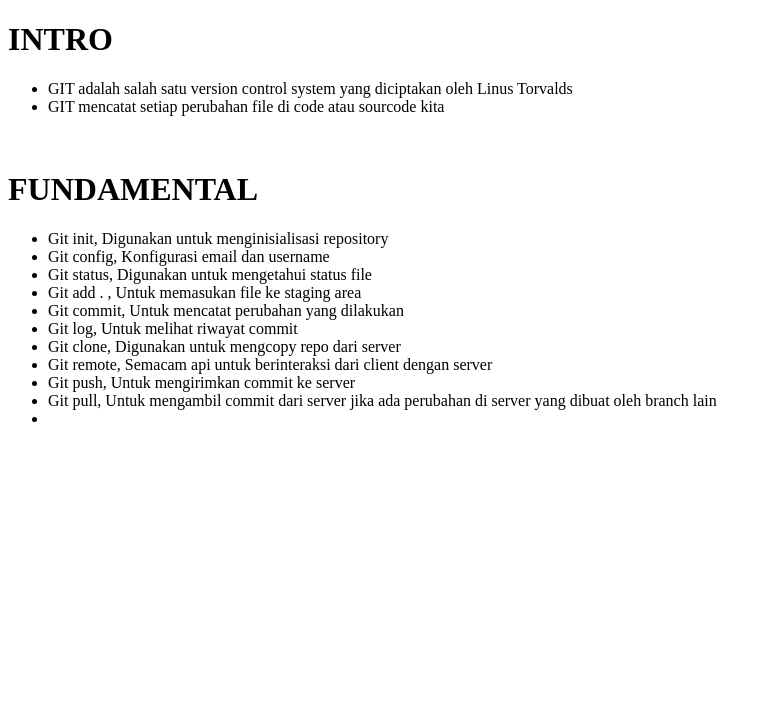
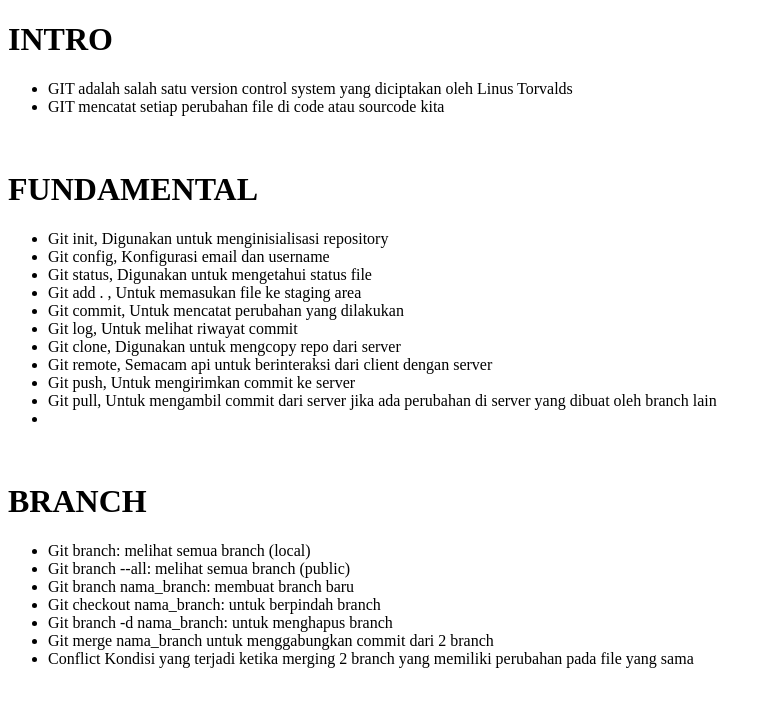
Before and after one commit to drickoez/tugas-git, a plain HTML site: page index.html in a window 1280 px wide. Shown: the whole page, without its empty margins (0-772 px from the left). Drawn offline with Linux system fonts and the light colour scheme.

Commit message:
add branch

```diff
--- a/index.html
+++ b/index.html
@@ -35,5 +35,19 @@
       </li>
       <li></li>
     </ul>
+    <br />
+    <h1>BRANCH</h1>
+    <ul>
+      <li>Git branch: melihat semua branch (local)</li>
+      <li>Git branch --all: melihat semua branch (public)</li>
+      <li>Git branch nama_branch: membuat branch baru</li>
+      <li>Git checkout nama_branch: untuk berpindah branch</li>
+      <li>Git branch -d nama_branch: untuk menghapus branch</li>
+      <li>Git merge nama_branch untuk menggabungkan commit dari 2 branch</li>
+      <li>
+        Conflict Kondisi yang terjadi ketika merging 2 branch yang memiliki
+        perubahan pada file yang sama
+      </li>
+    </ul>
   </body>
 </html>
```
